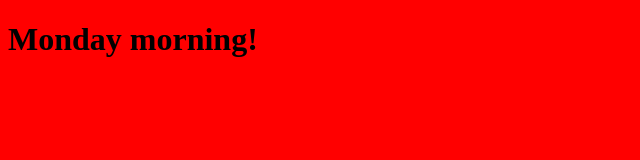
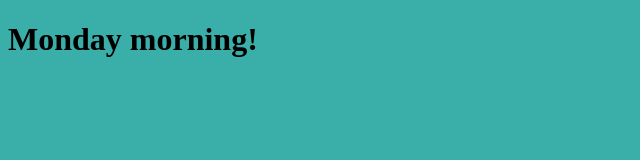
Before and after one commit to margoAl/corse, a plain HTML site: page index.html in a window 1280 px wide. Shown: the whole page, without its empty margins (0-640 px from the left). Drawn offline with Linux system fonts and the light colour scheme.

Commit message:
Update index.html

```diff
--- a/index.html
+++ b/index.html
@@ -1,6 +1,6 @@
 <!DOCTYPE html>
 <html>
-  <body style="background-color:#FF0000;">
+  <body style="background-color:#3AAFA9;">
 </body>
 <head>
   <meta charset="utf-8">
```
